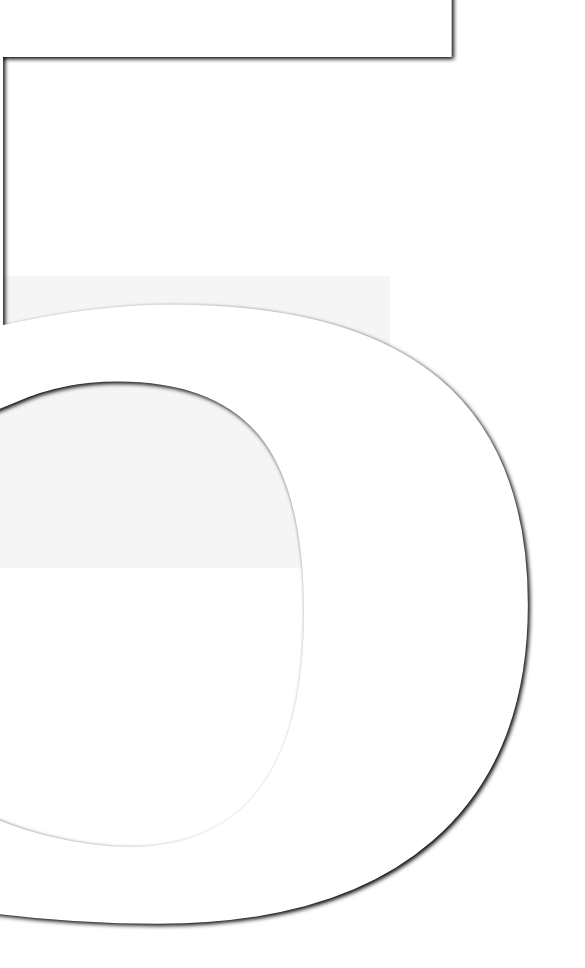
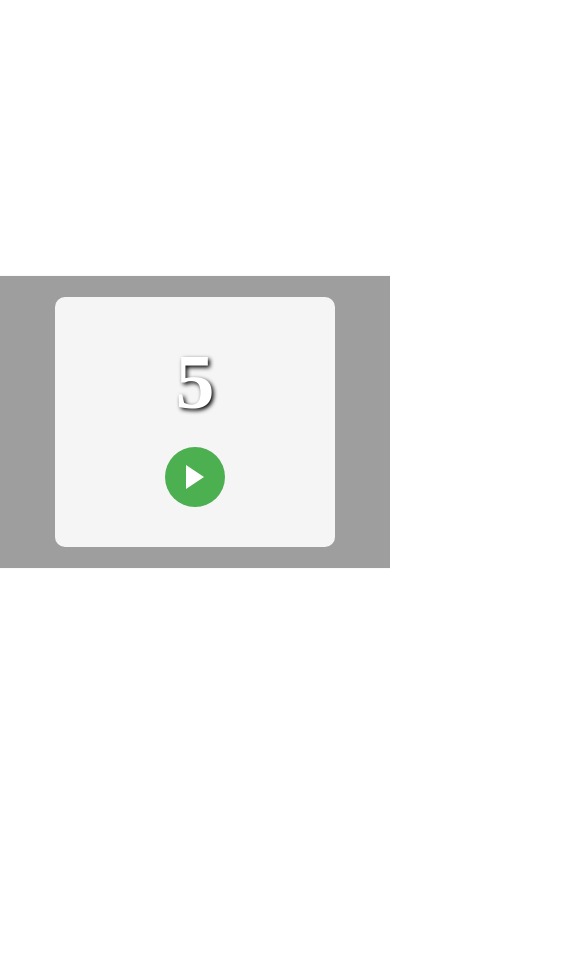
Before and after one commit to kenchan20141/timer, a plain HTML site: page index.html in a window 390 px wide. Shown: the top 968 px of the page, 585 px wide, since content can reach past the window. After the commit the page ends 844 px from the top, so only its background shows below. Drawn offline with Linux system fonts and the light colour scheme.

Commit message:
Update index.html

```diff
--- a/index.html
+++ b/index.html
@@ -59,11 +59,11 @@
         }
         @media (max-width: 600px) {
             #mainContainer {
-                padding: 400px;
+                padding: 40px;
                 min-width: 200px;
             }
             #countdownDisplay {
-                font-size: 400vw;
+                font-size: 20vw;
             }
             #startButton {
                 width: 15vw;
@@ -72,8 +72,8 @@
                 min-height: 60px;
             }
             #startButton svg {
-                width: 160vw;
-                height: 160vw;
+                width: 7.5vw;
+                height: 7.5vw;
                 min-width: 30px;
                 min-height: 30px;
             }
```
